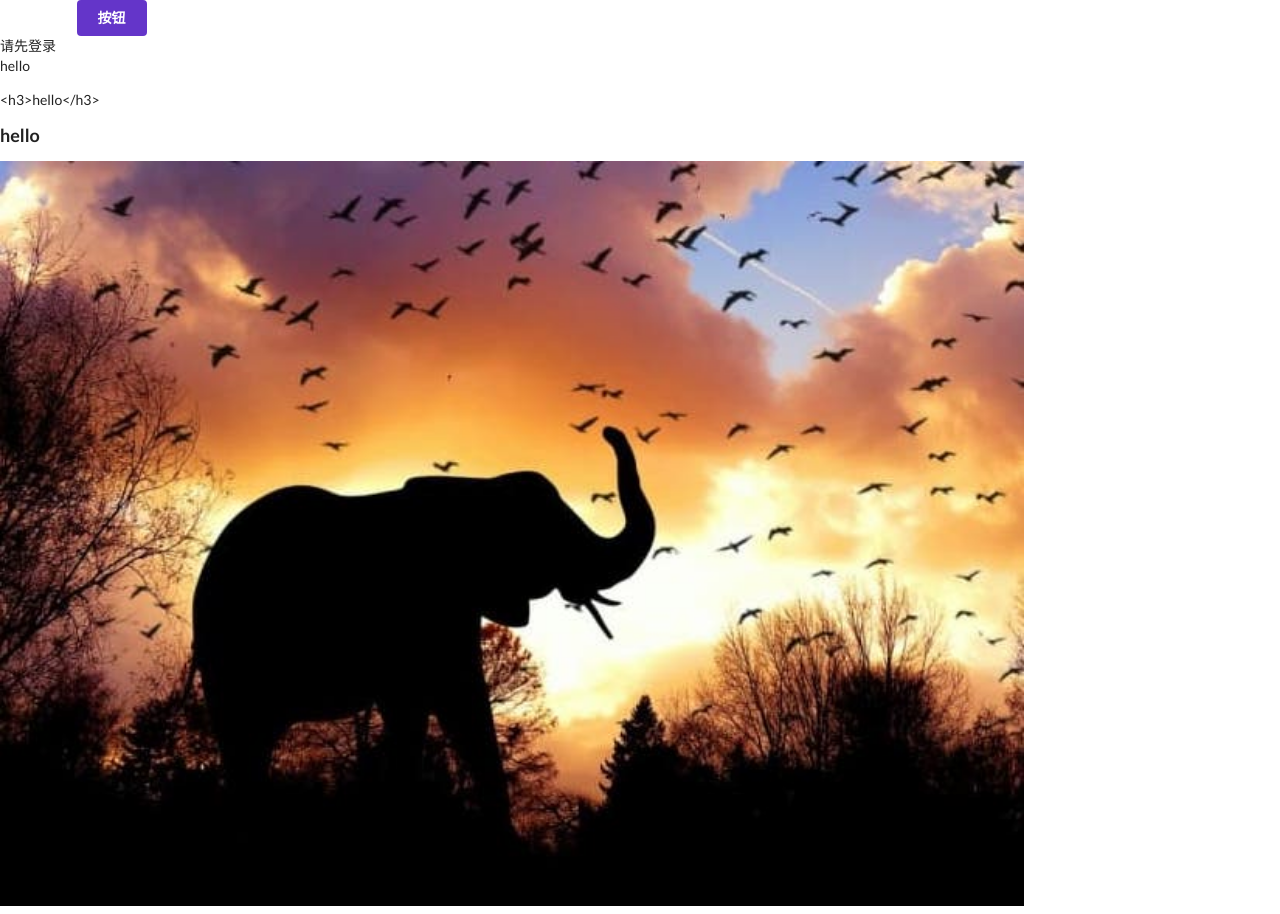
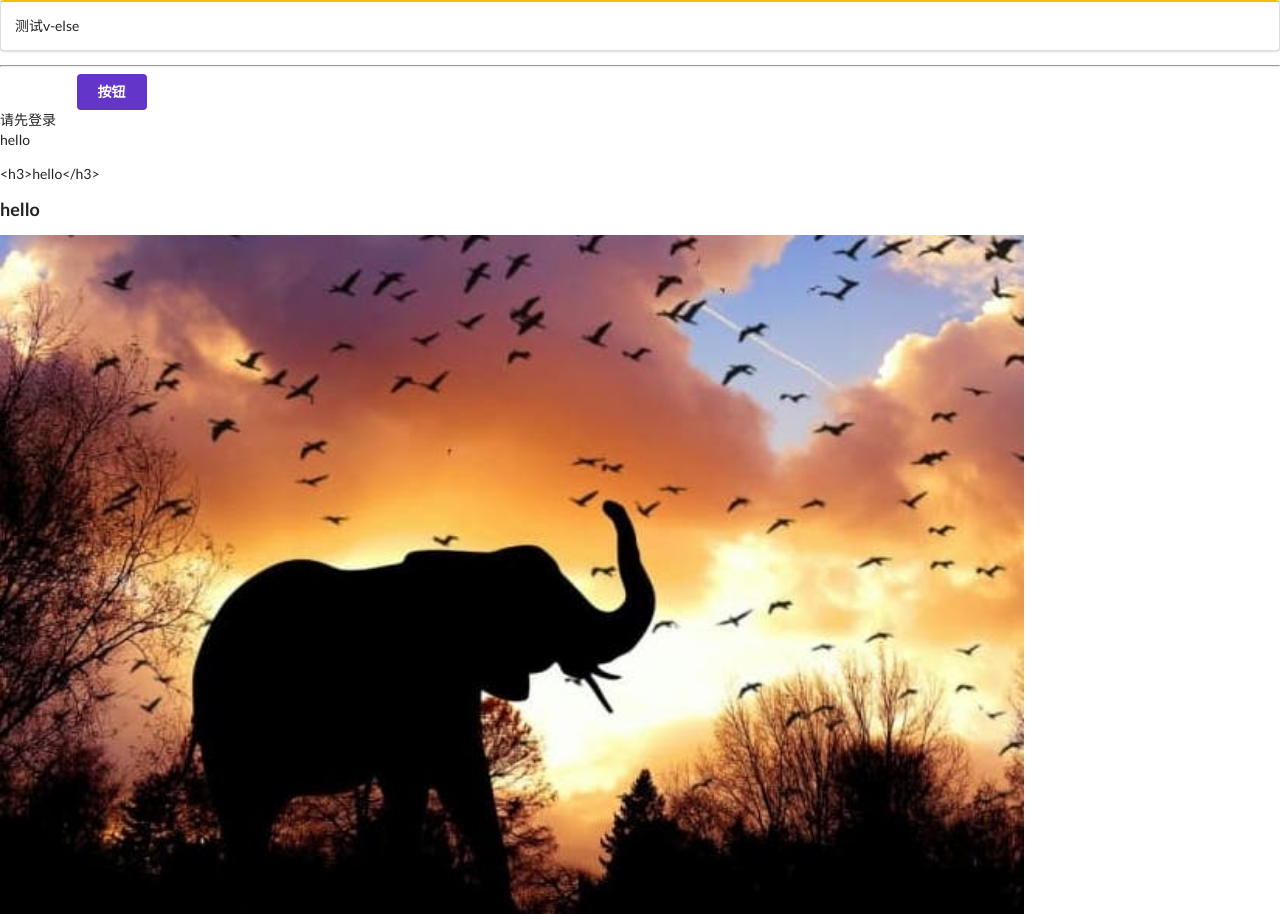
Before and after one commit to dajian166/vue-demo, a website: page src/index.html in a window 1280 px wide. Shown: the top 914 px of the page. Drawn offline with nearby package versions, Linux system fonts and the light colour scheme.

Commit message:
条件：v-if

```diff
--- a/src/index.html
+++ b/src/index.html
@@ -12,6 +12,13 @@
 
 <body>
     <div id="app">
+        <div class="ui segment" v-if="loggedIn">
+            <p>{{message}}</p>
+        </div>
+        <div class="ui yellow segment" v-else>
+            <p>测试v-else</p>
+        </div>
+        <hr>
         <div class="ui container">
             <div class="ui hidden divid"></div>
             <button v-bind:class="[buttonClass,colorClass,{loading:isLoading}]">按钮</button>
```
